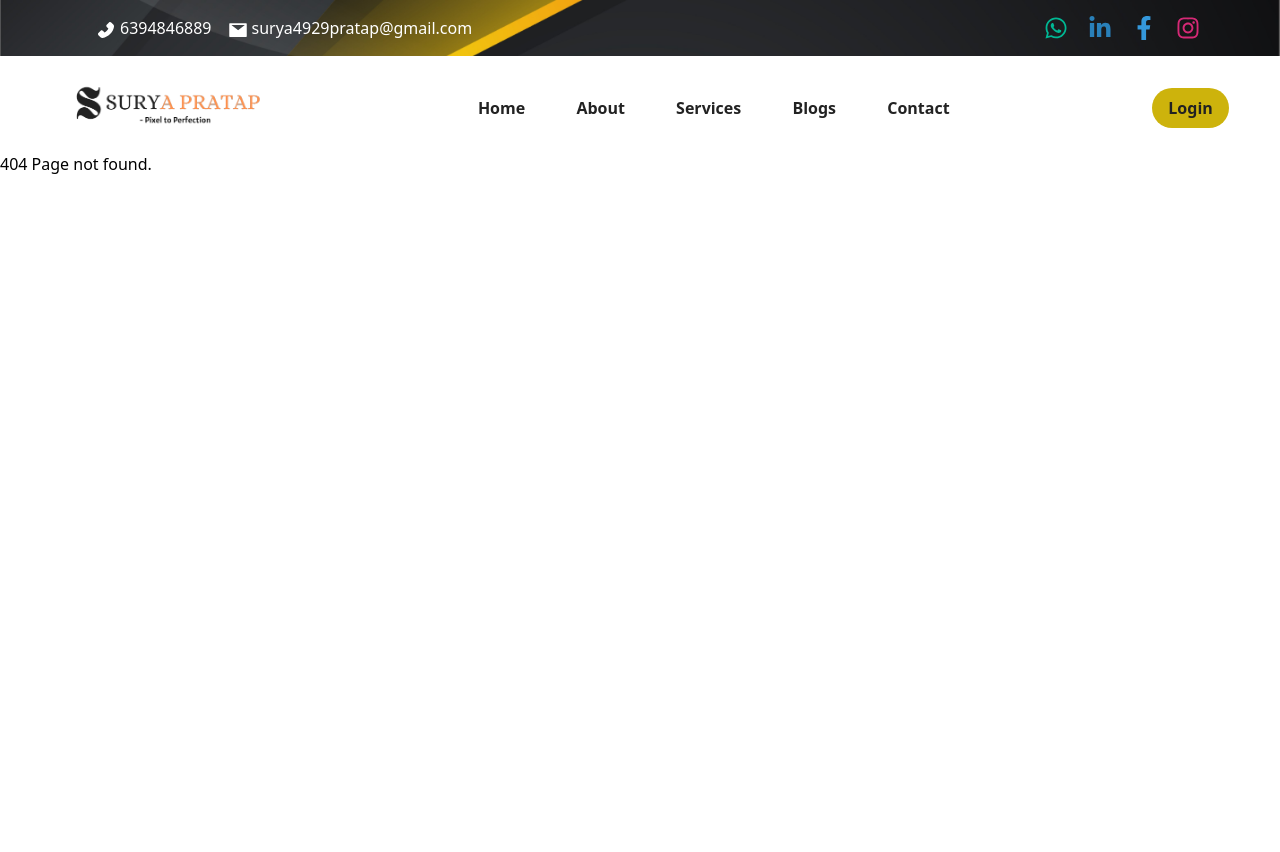
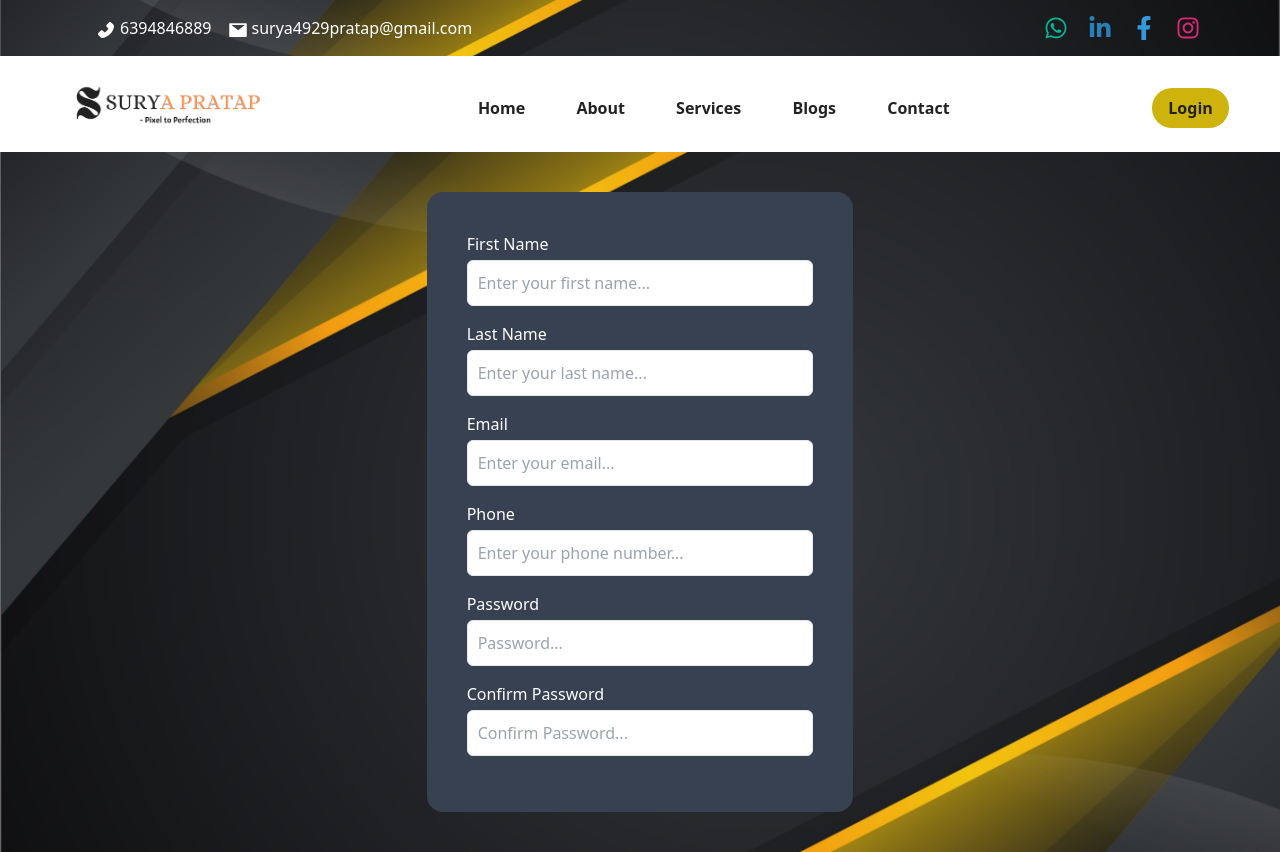
Before and after one commit to surya6394/My-Portfolio-React-JS, a React (Create React App) app in the folder portfolio/: page /signup in a window 1280 px wide. Before the commit this address had no page. Before the commit the page ends 800 px from the top, so only its background shows below. Built offline with nearby package versions, Linux system fonts and the light colour scheme.

Commit message:
useCallback task design

```diff
--- a/portfolio/src/App.js
+++ b/portfolio/src/App.js
@@ -8,6 +8,9 @@ import Contact from './pages/Contact';
 import Home  from './pages/Home';
 import Header from './component/Header';
 import Page404 from './pages/Page404';
+import SignUp from './component/pages/SignUp';
+import Service from './pages/Service';
+import Callback from './component/HooksExample/useCallback/Callback';
 
 function App() {
   return (
@@ -22,6 +25,10 @@ function App() {
         <Route path='/blogs' element={<Blogs/>}/>
         <Route path='/contact' element={<Contact/>}/>
         <Route path='/*' element={<Page404/>} />
+        <Route path='/signup' element={<SignUp />}/>
+        <Route path='/services/' element={<Service/>}>
+          <Route path='callback' element={<Callback />} />
+        </Route>
       </Routes>
     </BrowserRouter>
     </>
--- /dev/null
+++ b/portfolio/src/component/Comp/FormData.jsx
@@ -0,0 +1,49 @@
+import React from 'react'
+
+    const FormData = [
+      {
+        type: "text",
+        label: "First Name",
+        name: "fname",
+        id: "fname",
+        placeholder: "Enter your first name..."
+      },
+      {
+        type: "text",
+        label: "Last Name",
+        name: "lname",
+        id: "lname",
+        placeholder: "Enter your last name..."
+      },
+      {
+        type: "email",
+        label: "Email",
+        name: "email",
+        id: "email",
+        placeholder: "Enter your email..."
+      },
+      {
+        type: "number",
+        label: "Phone",
+        name: "phone",
+        id: "phone",
+        placeholder: "Enter your phone number..."
+      },
+      {
+        type: "password",
+        label: "Password",
+        name: "password",
+        id: "password",
+        placeholder: "Password..."
+      },
+      {
+        type: "password",
+        label: "Confirm Password",
+        name: "cpass",
+        id: "cpass",
+        placeholder: "Confirm Password..."
+      }
+    ];
+
+
+export default FormData
--- a/portfolio/src/component/Header.jsx
+++ b/portfolio/src/component/Header.jsx
@@ -94,7 +94,7 @@ function Header() {
           </div>
           <div className="flex items-center gap-6">
             <button className="bg-btnclr1 hover:bg-txt-clr text-txt-clr hover:text-btnclr1 px-4 py-2 rounded-full">
-              <Link className="no-underline  font-bold" to="/login">
+              <Link className="no-underline  font-bold" to="/signup">
                 Login
               </Link>
             </button>
--- /dev/null
+++ b/portfolio/src/component/HooksExample/useCallback/Callback.jsx
@@ -0,0 +1,35 @@
+import React, { useCallback, useState } from 'react'
+import Todo from './Todo';
+
+function Callback() {
+
+    const [count, setCount] = useState(0);
+    const [todos, setTodos] = useState([]);
+
+    const Increment = () => {
+        setCount(count + 3);
+    }
+
+    const Decreament = () => {
+        setCount(count - 2);
+    }
+
+    const addTodo = useCallback(() => {
+        setTodos((prev) => [...prev, "Todo task "]);
+    }, [todos])
+
+    return (
+        <>
+            <div className='mx-auto w-1/4 bg-slate-400 py-10 rounded-md'>
+                <Todo todos={todos} addTodo={addTodo} />
+                <div className='flex justify-center items-center'>
+                    <button className='px-4 py-3 text-2xl font-bold bg-btnclr1 hover:bg-txt-clr text-txt-clr hover:text-btnclr1 rounded-2xl' onClick={Decreament}>-</button>
+                    <h1 className='px-5 text-2xl font-bold'>{count}</h1>
+                    <button className='px-4 py-3 text-2xl font-bold bg-btnclr1 hover:bg-txt-clr text-txt-clr hover:text-btnclr1 rounded-2xl' onClick={Increment}>+</button>
+                </div>
+            </div>
+        </>
+    )
+}
+
+export default Callback
--- /dev/null
+++ b/portfolio/src/component/HooksExample/useCallback/Todo.jsx
@@ -0,0 +1,26 @@
+import React, { memo } from 'react'
+
+const Todo = ({ addTodo, todos }) => {
+
+  console.log("child render")
+  return (
+    <>
+      <div className='flex justify-center items-center'>
+        <div>
+          <h1>My Todo List</h1>
+        </div>
+        <div>
+          {todos.map((todo, index) => {
+            return <p key={index}>{todo + index}</p>
+          })}
+        </div>
+      </div>
+
+      <div className='flex justify-center'>
+        <button onClick={addTodo}>Add Todo</button>
+      </div>
+    </>
+  )
+}
+
+export default memo(Todo)
--- a/portfolio/src/component/pages/Service.jsx
+++ /dev/null
@@ -1,11 +0,0 @@
-import React from 'react'
-
-function Service() {
-  return (
-    <>
-      <h1>This is my Service page.</h1>
-    </>
-  )
-}
-
-export default Service
--- a/portfolio/src/component/pages/SignUp.jsx
+++ b/portfolio/src/component/pages/SignUp.jsx
@@ -1,9 +1,48 @@
-import React from 'react'
+import React, { useState } from 'react'
+import data from '../Comp/FormData'
 
 function SignUp() {
+
+  const [formInfo, setFormdata] = useState({
+    firstname: '',
+    lastname: '',
+    email: '',
+    phone: '',
+    password: '',
+    confirmpassword: ''
+  })
+
+  const handleChange = (e) => {
+    const {name, value} = e.target;
+    setFormdata({ ...formInfo, [name]: value });
+  }
+
+
   return (
     <>
-      <h1>This is my Sign up Page.</h1>
+      <div className='flex justify-center items-center bg-home-background2 bg-cover'>
+        <form className='bg-gray-700 mx-auto h-auto p-10 rounded-2xl mt-10 mb-10 w-1/3'>
+          <div className='grid gap-3'>
+            <div className=''>
+              {data.map((data, index) => (
+                <div key={index}>
+                  <label htmlFor="fname" className='block text-md text-white font-medium'>{data.label}</label>
+                  <input
+                    key={index}
+                    placeholder={data.placeholder}
+                    name={data.name}
+                    id={data.id}
+                    value={formInfo[data.name]}
+                    onChange={handleChange}
+                    required
+                    className='mt-1 mb-4 p-2.5 w-full border rounded-md'
+                  />
+                </div>
+              ))}
+            </div>
+          </div>
+        </form>
+      </div>
     </>
   )
 }
--- /dev/null
+++ b/portfolio/src/pages/Service.jsx
@@ -0,0 +1,14 @@
+import React from 'react'
+import { Link, Outlet } from 'react-router-dom'
+
+function Service() {
+  return (
+    <>
+      <Link to='callback'>useCallback-Hook</Link>
+
+      <Outlet />
+    </>
+  )
+}
+
+export default Service
```
